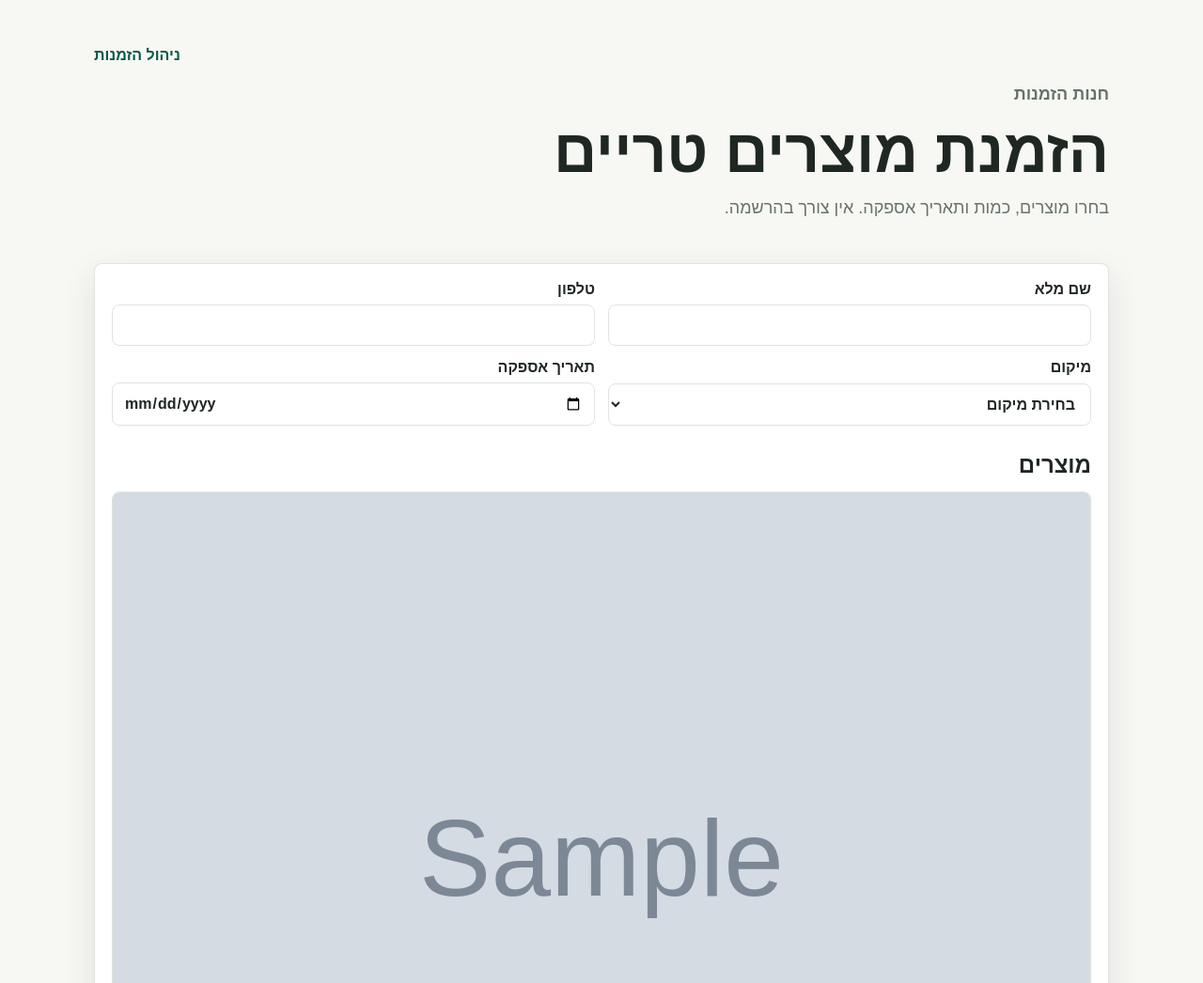
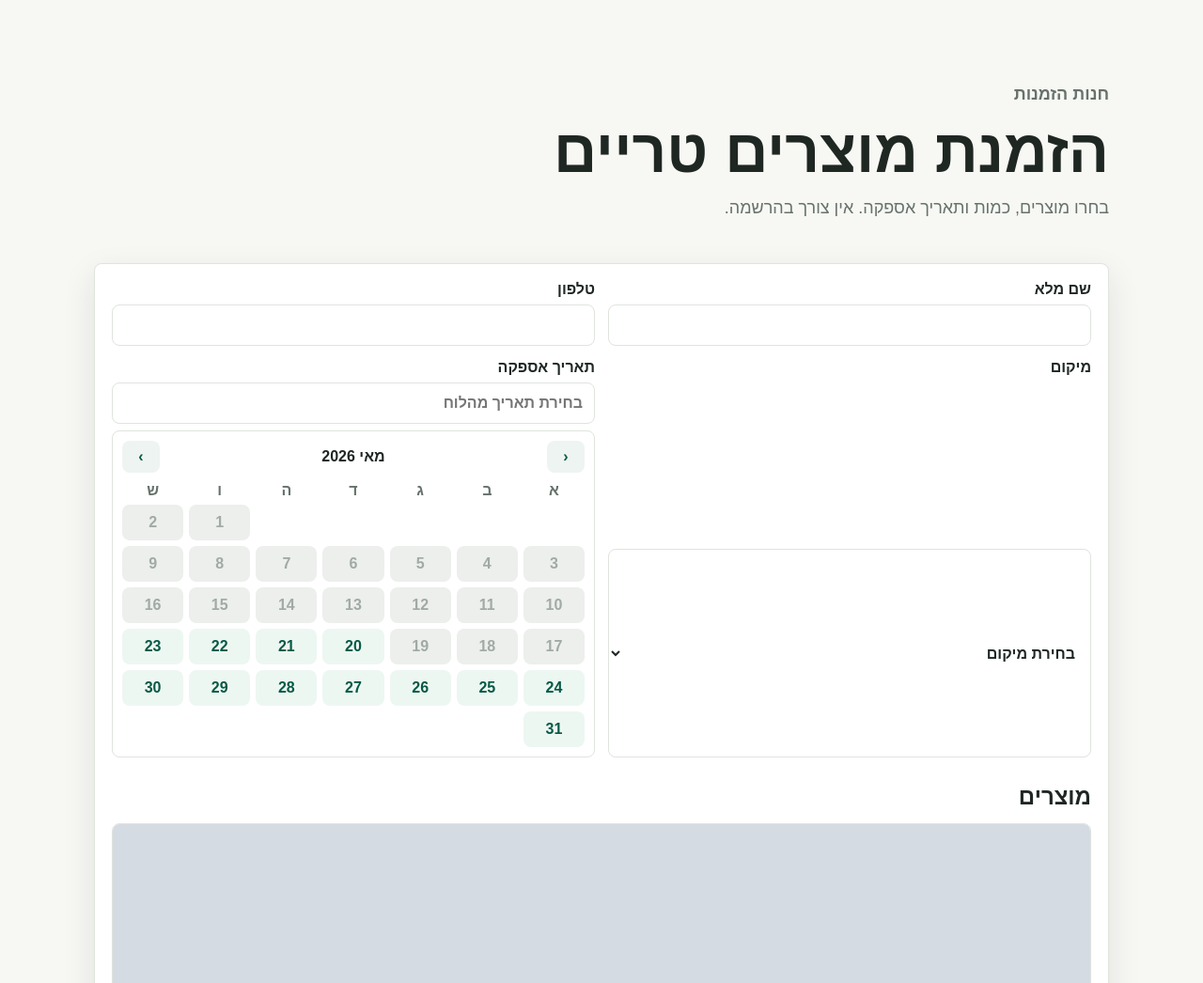
Before and after one commit to VidalDave/DavesMeat, a FastAPI app: page / in a window 1280 px wide. Shown: the top 1046 px of the page at 94% size. Run offline with FastAPI, Linux system fonts and the light colour scheme; tables that the repository leaves empty hold one stand-in row (values such as "Sample post"); grey boxes marked "Sample" are stand-in pictures.

Commit message:
Update admin layout and product uploads

```diff
--- a/alembic/versions/0001_initial.py
+++ b/alembic/versions/0001_initial.py
@@ -37,6 +37,7 @@ def upgrade() -> None:
             id SERIAL PRIMARY KEY,
             name VARCHAR(160) NOT NULL,
             image_url TEXT NOT NULL,
+            image_path TEXT,
             weight VARCHAR(80) NOT NULL,
             price NUMERIC(10, 2) NOT NULL,
             features TEXT NOT NULL,
--- a/app/auth.py
+++ b/app/auth.py
@@ -53,7 +53,7 @@ def current_user(request: Request, db: Session) -> User | None:
 def require_admin_user(request: Request, db: Session) -> User:
     user = current_user(request, db)
     if not user:
-        raise HTTPException(status_code=status.HTTP_303_SEE_OTHER, headers={"Location": "/admin/login"})
+        raise HTTPException(status_code=status.HTTP_303_SEE_OTHER, headers={"Location": "/ddavedata/login"})
     return user
 
 
--- a/app/main.py
+++ b/app/main.py
@@ -1,4 +1,5 @@
 import os
+from pathlib import Path
 
 from fastapi import FastAPI
 from fastapi.staticfiles import StaticFiles
@@ -20,6 +21,8 @@ def create_app() -> FastAPI:
         max_age=60 * 60 * 8,
     )
     app.mount("/static", StaticFiles(directory="app/static"), name="static")
+    Path("storage/static/uploads/products").mkdir(parents=True, exist_ok=True)
+    app.mount("/storage/static", StaticFiles(directory="storage/static"), name="storage_static")
     app.include_router(public.router)
     app.include_router(admin.router)
 
--- a/app/models.py
+++ b/app/models.py
@@ -23,11 +23,16 @@ class Product(Base):
     id: Mapped[int] = mapped_column(Integer, primary_key=True, index=True)
     name: Mapped[str] = mapped_column(String(160), nullable=False)
     image_url: Mapped[str] = mapped_column(Text, nullable=False)
+    image_path: Mapped[str | None] = mapped_column(Text, nullable=True)
     weight: Mapped[str] = mapped_column(String(80), nullable=False)
     price: Mapped[float] = mapped_column(Numeric(10, 2), nullable=False)
     features: Mapped[str] = mapped_column(Text, nullable=False, default="")
     is_active: Mapped[bool] = mapped_column(Boolean, nullable=False, default=True)
     created_at: Mapped[datetime] = mapped_column(DateTime, nullable=False, default=datetime.utcnow)
+
+    @property
+    def display_image(self) -> str:
+        return self.image_path or self.image_url
 
 
 class Location(Base):
--- a/app/routers/public.py
+++ b/app/routers/public.py
@@ -15,10 +15,14 @@ templates = Jinja2Templates(directory="app/templates")
 
 
 def is_valid_delivery_date(selected: date, setting: DeliverySetting) -> bool:
+    if selected < date.today():
+        return False
     if setting.mode == "any":
         return True
     js_weekday = (selected.weekday() + 1) % 7
     allowed = {int(day) for day in setting.allowed_weekdays.split(",") if day != ""}
+    if not allowed:
+        return True
     return js_weekday in allowed
 
 
--- a/app/schemas.py
+++ b/app/schemas.py
@@ -5,7 +5,7 @@ from pydantic import BaseModel, Field
 
 class ProductForm(BaseModel):
     name: str = Field(min_length=1, max_length=160)
-    image_url: str = Field(min_length=1)
+    image_url: str = ""
     weight: str = Field(min_length=1, max_length=80)
     price: Decimal = Field(gt=0)
     features: str = ""
--- a/app/static/css/app.css
+++ b/app/static/css/app.css
@@ -90,21 +96,94 @@ button, .primary {
 }
 .preview[hidden] { display: none; }
 .preview img { max-height: 90vh; border-radius: 8px; }
+.calendar {
+  border: 1px solid var(--line);
+  border-radius: 8px;
+  padding: 10px;
+  background: #fff;
+}
+.calendar-head {
+  display: grid;
+  grid-template-columns: 40px 1fr 40px;
+  align-items: center;
+  gap: 8px;
+  margin-bottom: 10px;
+}
+.calendar-head button {
+  padding: 8px;
+  background: #eef4f1;
+  color: var(--brand-dark);
+}
+.calendar-head strong { text-align: center; }
+.calendar-weekdays,
+.calendar-grid {
+  display: grid;
+  grid-template-columns: repeat(7, minmax(0, 1fr));
+  gap: 6px;
+  text-align: center;
+}
+.calendar-weekdays {
+  color: var(--muted);
+  font-weight: 800;
+  margin-bottom: 6px;
+}
+.calendar-grid button {
+  min-height: 38px;
+  padding: 8px 4px;
+  background: #edf7f2;
+  color: var(--brand-dark);
+}
+.calendar-grid button:disabled {
+  background: #ecefec;
+  color: #a1aaa4;
+  cursor: not-allowed;
+}
+.calendar-grid button.selected {
+  background: var(--brand);
+  color: #fff;
+}
+.upload-preview {
+  align-self: end;
+  border: 1px solid var(--line);
+  border-radius: 8px;
+  padding: 8px;
+  background: #fff;
+}
+.upload-preview[hidden] { display: none; }
+.upload-preview img {
+  width: 100%;
+  max-height: 150px;
+  object-fit: cover;
+  border-radius: 8px;
+}
 .login-shell { min-height: 100vh; display: grid; place-items: center; padding: 20px; }
 .login-card { width: min(420px, 100%); display: grid; gap: 14px; }
 .admin-nav {
-  position: sticky;
+  position: fixed;
   top: 0;
+  right: 0;
+  bottom: 0;
   z-index: 10;
   display: flex;
+  flex-direction: column;
   gap: 10px;
-  align-items: center;
-  overflow-x: auto;
-  padding: 12px 20px;
+  align-items: stretch;
+  width: 240px;
+  overflow-y: auto;
+  padding: 18px;
   background: #fff;
-  border-bottom: 1px solid var(--line);
+  border-inline-start: 1px solid var(--line);
 }
-.admin-nav form { margin-inline-start: auto; }
+.admin-nav a {
+  display: block;
+  padding: 11px 12px;
+  border-radius: 8px;
+}
+.admin-brand {
+  color: var(--text);
+  background: #eef4f1;
+}
+.admin-nav form { margin-block-start: auto; }
 .admin-nav button { background: #23312b; padding: 9px 12px; }
 .metric-grid { display: grid; grid-template-columns: repeat(auto-fit, minmax(160px, 1fr)); gap: 14px; }
 .metric-grid div, .detail-grid div {
--- a/app/static/js/app.js
+++ b/app/static/js/app.js
@@ -17,18 +17,111 @@
   const orderForm = document.querySelector(".order-form");
   if (orderForm) {
     const dateInput = orderForm.querySelector("[data-delivery-date]");
+    const calendar = orderForm.querySelector("[data-pickup-calendar]");
     const mode = orderForm.dataset.deliveryMode;
     const allowed = new Set((orderForm.dataset.allowedWeekdays || "").split(",").filter(Boolean).map(Number));
+    const hasSpecificPickupDays = mode === "weekdays" && allowed.size > 0;
+    const today = new Date((calendar ? calendar.dataset.today : new Date().toISOString().slice(0, 10)) + "T00:00:00");
+    let visibleMonth = new Date(today.getFullYear(), today.getMonth(), 1);
+
     const validateDate = () => {
-      if (!dateInput.value || mode !== "weekdays") {
+      if (!dateInput.value) {
+        dateInput.setCustomValidity("נא לבחור תאריך אספקה");
+        return false;
+      }
+      const selectedDate = new Date(dateInput.value + "T00:00:00");
+      if (selectedDate < today) {
+        dateInput.setCustomValidity("תאריך זה אינו זמין לאספקה");
+        return false;
+      }
+      if (!hasSpecificPickupDays) {
         dateInput.setCustomValidity("");
+        return true;
+      }
+      const weekday = selectedDate.getDay();
+      const valid = allowed.has(weekday);
+      dateInput.setCustomValidity(valid ? "" : "תאריך זה אינו זמין לאספקה");
+      return valid;
+    };
+
+    const formatDate = (date) => {
+      const year = date.getFullYear();
+      const month = String(date.getMonth() + 1).padStart(2, "0");
+      const day = String(date.getDate()).padStart(2, "0");
+      return `${year}-${month}-${day}`;
+    };
+
+    const isAllowedDate = (date) => {
+      if (date < today) return false;
+      return !hasSpecificPickupDays || allowed.has(date.getDay());
+    };
+
+    const renderCalendar = () => {
+      if (!calendar) return;
+      const title = calendar.querySelector("[data-calendar-title]");
+      const grid = calendar.querySelector("[data-calendar-grid]");
+      title.textContent = visibleMonth.toLocaleDateString("he-IL", { month: "long", year: "numeric" });
+      grid.innerHTML = "";
+
+      const firstWeekday = visibleMonth.getDay();
+      const daysInMonth = new Date(visibleMonth.getFullYear(), visibleMonth.getMonth() + 1, 0).getDate();
+      for (let i = 0; i < firstWeekday; i += 1) {
+        grid.appendChild(document.createElement("span"));
+      }
+
+      for (let day = 1; day <= daysInMonth; day += 1) {
+        const current = new Date(visibleMonth.getFullYear(), visibleMonth.getMonth(), day);
+        const button = document.createElement("button");
+        button.type = "button";
+        button.textContent = String(day);
+        button.dataset.date = formatDate(current);
+        button.disabled = !isAllowedDate(current);
+        if (button.dataset.date === dateInput.value) {
+          button.classList.add("selected");
+        }
+        button.addEventListener("click", () => {
+          if (button.disabled) return;
+          dateInput.value = button.dataset.date;
+          validateDate();
+          renderCalendar();
+        });
+        grid.appendChild(button);
+      }
+    };
+
+    calendar?.querySelector("[data-calendar-prev]")?.addEventListener("click", () => {
+      visibleMonth = new Date(visibleMonth.getFullYear(), visibleMonth.getMonth() - 1, 1);
+      if (visibleMonth < new Date(today.getFullYear(), today.getMonth(), 1)) {
+        visibleMonth = new Date(today.getFullYear(), today.getMonth(), 1);
+      }
+      renderCalendar();
+    });
+    calendar?.querySelector("[data-calendar-next]")?.addEventListener("click", () => {
+      visibleMonth = new Date(visibleMonth.getFullYear(), visibleMonth.getMonth() + 1, 1);
+      renderCalendar();
+    });
+
+    renderCalendar();
+    orderForm.addEventListener("submit", (event) => {
+      if (!validateDate()) {
+        event.preventDefault();
+        dateInput.reportValidity();
+      }
+    });
+  }
+
+  const productFile = document.querySelector("[data-product-file]");
+  const uploadPreview = document.querySelector("[data-upload-preview]");
+  if (productFile && uploadPreview) {
+    productFile.addEventListener("change", () => {
+      const file = productFile.files && productFile.files[0];
+      if (!file) {
+        uploadPreview.hidden = true;
         return;
       }
-      const weekday = new Date(dateInput.value + "T00:00:00").getDay();
-      dateInput.setCustomValidity(allowed.has(weekday) ? "" : "תאריך זה אינו זמין לאספקה");
-    };
-    dateInput.addEventListener("change", validateDate);
-    orderForm.addEventListener("submit", validateDate);
+      uploadPreview.querySelector("img").src = URL.createObjectURL(file);
+      uploadPreview.hidden = false;
+    });
   }
 
   document.querySelectorAll("[data-edit-row]").forEach((button) => {
@@ -46,6 +139,13 @@
       });
       const idField = form.querySelector("[data-edit-id]");
       if (idField) idField.value = row.id;
+      const uploadPreview = form.querySelector("[data-upload-preview]");
+      const fileField = form.querySelector("[data-product-file]");
+      if (fileField) fileField.value = "";
+      if (uploadPreview && (row.image_path || row.image_url)) {
+        uploadPreview.querySelector("img").src = row.image_path || row.image_url;
+        uploadPreview.hidden = false;
+      }
       form.scrollIntoView({ behavior: "smooth", block: "start" });
     });
   });
--- a/app/templates/admin_dashboard.html
+++ b/app/templates/admin_dashboard.html
@@ -1,9 +1,9 @@
 {% extends "base.html" %}
-{% block title %}ניהול הזמנות{% endblock %}
+{% block title %}לוח בקרה{% endblock %}
 {% block body %}
 {% include "_admin_nav.html" %}
 <main class="admin-shell">
-  <h1>ניהול הזמנות</h1>
+  <h1>לוח בקרה</h1>
   <div class="metric-grid">
     <div><span>{{ orders_count }}</span><p>הזמנות</p></div>
     <div><span>{{ new_orders }}</span><p>חדשות</p></div>
--- a/app/templates/admin_login.html
+++ b/app/templates/admin_login.html
@@ -2,7 +2,7 @@
 {% block title %}כניסת מנהלים{% endblock %}
 {% block body %}
 <main class="login-shell">
-  <form class="login-card" method="post" action="/admin/login">
+  <form class="login-card" method="post" action="/ddavedata/login">
     <h1>כניסת מנהלים</h1>
     {% if error %}<div class="alert error">{{ error }}</div>{% endif %}
     <label>שם משתמש
--- a/app/templates/admin_orders.html
+++ b/app/templates/admin_orders.html
@@ -28,7 +28,7 @@
       {% for order in orders %}
         <tr>
           <td>{{ order.id }}</td><td>{{ order.full_name }}</td><td>{{ order.phone }}</td><td>{{ order.location.name }}</td>
-          <td>{{ order.delivery_date }}</td><td>{{ statuses[order.status] }}</td><td><a href="/admin/orders/{{ order.id }}">פתיחה</a></td>
+          <td>{{ order.delivery_date }}</td><td>{{ statuses[order.status] }}</td><td><a href="/ddavedata/orders/{{ order.id }}">פתיחה</a></td>
         </tr>
       {% endfor %}
       </tbody>
--- a/app/templates/public_order.html
+++ b/app/templates/public_order.html
@@ -8,7 +8,6 @@
       <h1>הזמנת מוצרים טריים</h1>
       <p>בחרו מוצרים, כמות ותאריך אספקה. אין צורך בהרשמה.</p>
     </div>
-    <a class="admin-link" href="/admin">ניהול הזמנות</a>
   </section>
 
   {% if success %}
@@ -35,7 +34,18 @@
         </select>
       </label>
       <label>תאריך אספקה
-        <input name="delivery_date" type="date" required min="{{ today }}" data-delivery-date>
+        <input name="delivery_date" type="text" required readonly placeholder="בחירת תאריך מהלוח" data-delivery-date>
+        <div class="calendar" data-pickup-calendar data-today="{{ today }}">
+          <div class="calendar-head">
+            <button type="button" data-calendar-prev aria-label="חודש קודם">‹</button>
+            <strong data-calendar-title></strong>
+            <button type="button" data-calendar-next aria-label="חודש הבא">›</button>
+          </div>
+          <div class="calendar-weekdays">
+            <span>א</span><span>ב</span><span>ג</span><span>ד</span><span>ה</span><span>ו</span><span>ש</span>
+          </div>
+          <div class="calendar-grid" data-calendar-grid></div>
+        </div>
       </label>
     </div>
 
@@ -43,8 +53,8 @@
     <div class="products-grid">
       {% for product in products %}
         <article class="product-card">
-          <button class="image-button" type="button" data-preview="{{ product.image_url }}">
-            <img src="{{ product.image_url }}" alt="{{ product.name }}">
+          <button class="image-button" type="button" data-preview="{{ product.display_image }}">
+            <img src="{{ product.display_image }}" alt="{{ product.name }}">
           </button>
           <div class="product-body">
             <h3>{{ product.name }}</h3>
```
Also changed, not shown: other parts of app/static/css/app.css (+22 -2 lines), alembic/versions/0002_product_image_path.py (added, +21 -0 lines), app/routers/admin.py (+47 -13 lines), app/templates/_admin_nav.html (+8 -8 lines), app/templates/admin_products.html (+8 -4 lines), README.md, 1 other file.
